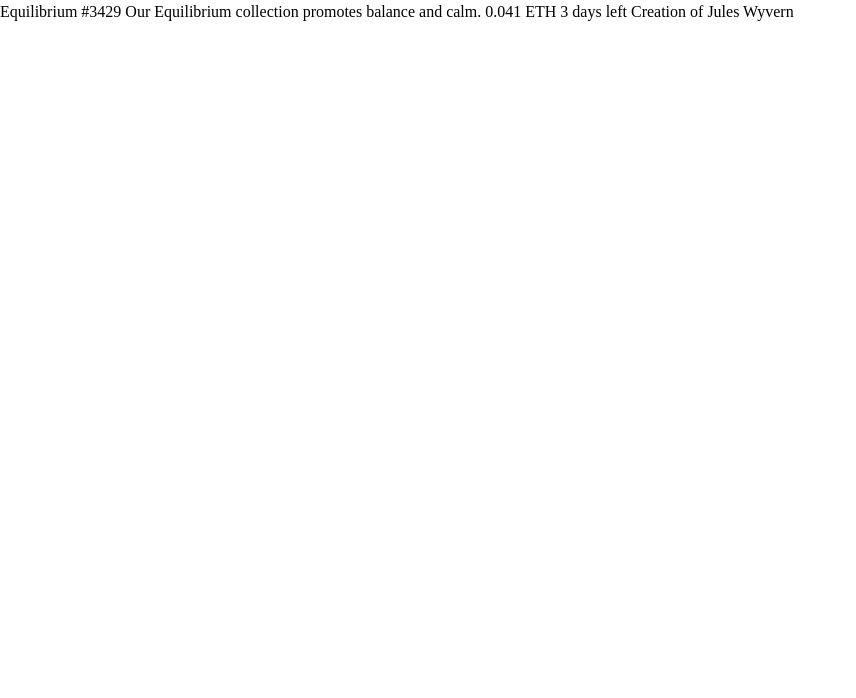
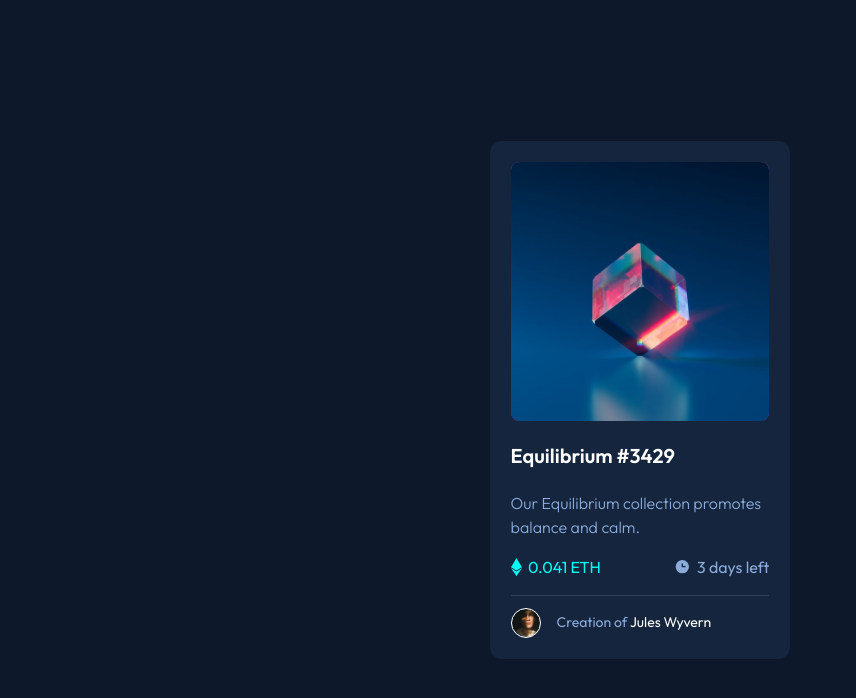
Before and after one commit to MahdiSohaily/NFT-preview-card-component, a website built with Vite: page index.html in a window 1280 px wide. Shown: the whole page, without its empty margins (0-856 px from the left). Built offline with nearby package versions, Linux system fonts and the light colour scheme.

Commit message:
first complete design added

```diff
--- a/index.html
+++ b/index.html
@@ -18,16 +18,34 @@
 </head>
 
 <body>
-
-  Equilibrium #3429
-
-  Our Equilibrium collection promotes balance and calm.
-
-  0.041 ETH
-  3 days left
-
-  Creation of Jules Wyvern
-
+  <main>
+    <div class="card">
+      <header>
+        <img class="card-img" src="./public/images/image-equilibrium.jpg" alt="">
+        <div class="overlay">
+          <img src="./public/images/icon-view.svg" alt="">
+        </div>
+      </header>
+      <div>
+        <h1 class="primary-header"> Equilibrium #3429</h1>
+        <p class="desc">
+          Our Equilibrium collection promotes balance and calm.
+        </p>
+        <div class="tag">
+          <span class="brand">
+            <img src="./public/images/icon-ethereum.svg" alt="">
+            0.041 ETH</span>
+          <span class="time">
+            <img src="./public/images/icon-clock.svg" alt="">
+            3 days left</span>
+        </div>
+      </div>
+      <footer>
+        <div class="profile"> </div>
+        <p class="text-blue">Creation of <a href="#" class="text-white">Jules Wyvern</a></p>
+      </footer>
+    </div>
+  </main>
 </body>
 
 </html>
--- a/src/css/__reset.scss
+++ b/src/css/__reset.scss
@@ -8,17 +8,10 @@
 }
 
 /* Remove default margin */
-body,
-h1,
-h2,
-h3,
-h4,
-p,
-figure,
-blockquote,
-dl,
-dd {
+*{
   margin: 0;
+  padding: 0;
+  font: inherit;
 }
 
 /* Remove list styles on ul, ol elements with a list role, which suggests default styling will be removed */
@@ -51,14 +44,6 @@ picture {
   display: block;
 }
 
-/* Inherit fonts for inputs and buttons */
-input,
-button,
-textarea,
-select {
-  font: inherit;
-}
-
 /* Remove all animations, transitions and smooth scroll for people that prefer not to see them */
 @media (prefers-reduced-motion: reduce) {
   html:focus-within {
--- a/src/css/styles.scss
+++ b/src/css/styles.scss
@@ -1,3 +1,159 @@
-@use '_root';
-@use '_reset';
-@use '_utility';
+@use "_reset";
+
+$soft-blue: hsl(215, 51%, 70%);
+$Cyan: hsl(178, 100%, 50%);
+$main-dark-blue: hsl(217, 54%, 11%);
+$card-dark-blue: hsl(216, 50%, 16%);
+$line-dark-blue: hsl(215, 32%, 27%);
+$white: hsl(0, 0%, 100%);
+
+$fw-light: 300;
+$fw-regular: 400;
+$fw-bold: 600;
+
+$size-100: 0.25rem;
+$size-200: 0.5rem;
+$size-300: 0.75rem;
+$size-400: 1rem;
+$size-450: 1.25rem;
+$size-500: 1.5rem;
+$size-600: 2rem;
+$size-700: 2.5rem;
+$size-800: 4rem;
+$size-900: 5rem;
+
+h1,
+h2,
+h3,
+h4,
+h5,
+h6,
+p,
+span {
+  font-size: 16x;
+  font-family: "Outfit", sans-serif;
+}
+.text-blue {
+  color: $soft-blue;
+}
+
+.text-white {
+  color: $white;
+  text-decoration: none;
+  &:hover {
+    cursor: pointer;
+    color: $Cyan;
+  }
+}
+main {
+  min-height: 100vh;
+  display: grid;
+  justify-content: center;
+  align-items: center;
+  background-color: $main-dark-blue;
+}
+
+.card {
+  max-width: calc(4.7 * $size-800);
+  display: inline;
+  background-color: $card-dark-blue;
+  padding: calc(5px + $size-400);
+  border-radius: $size-300;
+
+  header {
+    background-color: rebeccapurple;
+    border-radius: $size-200;
+    overflow: hidden;
+    position: relative;
+
+    .overlay {
+      position: absolute;
+      right: 0;
+      left: 0;
+      top: 0;
+      bottom: 100%;
+      overflow: hidden;
+      background-color: hsla(178, 100%, 50%, 0.5);
+      display: flex;
+      justify-content: center;
+      align-items: center;
+      transition: 0.5s ease-in-out;
+    }
+
+    .card-img {
+      border-radius: $size-200;
+      position: relative;
+      cursor: pointer;
+    }
+    &:hover .overlay {
+        position: absolute;
+        right: 0;
+        left: 0;
+        top: 0;
+        bottom: 0;
+        z-index: 2;
+      }
+  }
+
+  .primary-header {
+    color: $white;
+    font-weight: $fw-bold;
+    font-size: $size-450;
+    padding-block: $size-450;
+
+    &:hover {
+      cursor: pointer;
+      color: $Cyan;
+    }
+  }
+
+  .desc {
+    color: $soft-blue;
+    font-weight: $fw-light;
+  }
+
+  .tag {
+    margin-block: $size-400;
+  }
+
+  .tag,
+  .time,
+  .brand {
+    display: flex;
+    align-items: center;
+    justify-content: space-between;
+    font-weight: $fw-regular;
+    font-size: $size-400;
+
+    img {
+      padding-right: 0.4rem;
+    }
+  }
+
+  .brand {
+    color: $Cyan;
+  }
+
+  .time {
+    color: $soft-blue;
+  }
+}
+
+footer {
+  border-top: 1px solid $line-dark-blue;
+  padding-top: calc($size-300);
+  display: flex;
+  align-items: center;
+  gap: $size-400;
+  font-size: 14px;
+
+  .profile {
+    background-image: url("../../public/images/image-avatar.png");
+    background-position: center;
+    background-size: cover;
+    width: 30px;
+    height: 30px;
+    border: 1px solid $white;
+    border-radius: 50%;
+  }
+}
```
Also changed, not shown: public/css/styles.css, 1 other file.
